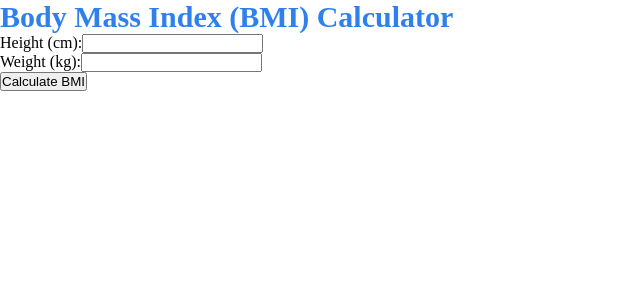
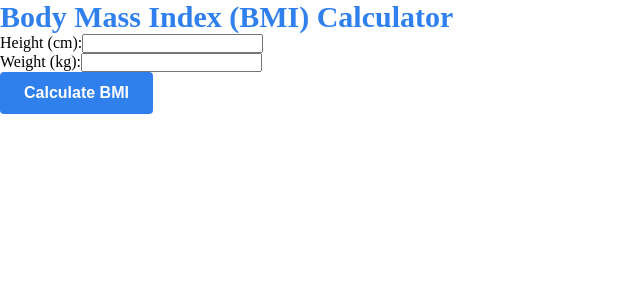
Before and after one commit to Pelani2/body-mass-index, a React (Create React App) app: page / in a window 1280 px wide. Shown: the top 300 px of the page, without its empty margins (0-640 px from the left). Built offline with nearby package versions, Linux system fonts and the light colour scheme.

Commit message:
styled button comp

```diff
--- a/src/components/BMICalculator/index.js
+++ b/src/components/BMICalculator/index.js
@@ -51,6 +51,7 @@ export default function BMICalculator() {
             </div>
             <Button
                 onClick={calculateBMI}
+                variant="primary"
             >
                 Calculate BMI
             </Button>
--- /dev/null
+++ b/src/components/Button/button-styles.scss
@@ -0,0 +1,34 @@
+@import "../../styles/colors.scss";
+
+.Button {
+    display: inline-block;
+    padding: 12px 24px;
+    font-size: 16px;
+    font-weight: bold;
+    text-align: center;
+    text-decoration: none;
+    border: none;
+    border-radius: 4px;
+    cursor: pointer;
+    transition: background-color 0.3s ease;
+
+    &.primary {
+        background-color: $primaryColor;
+        color: #FFFFFF;
+    }
+
+    &.secondary {
+        background-color: $secondaryColor;
+        color: #FFFFFF;
+    }
+
+    &.outline {
+        background-color: transparent;
+        color: $textColor;
+        border: 2px solid $textColor;
+    }
+
+    &:hover {
+        opacity: 0.8;
+    }
+}
--- a/src/components/Button/index.js
+++ b/src/components/Button/index.js
@@ -1,10 +1,14 @@
 import React from "react";
 import PropTypes from "prop-types";
+import "./button-styles.scss";
 
-const Button = ({ onClick, children }) => {
+const Button = ({ onClick, children, variant }) => {
+    const classNames = `Button ${variant || ""}`;
+
     return(
         <button
             onClick={onClick}
+            className={classNames}
         >
             {children}
         </button>
@@ -13,7 +17,8 @@ const Button = ({ onClick, children }) => {
 
 Button.propTypes = {
     onClick: PropTypes.func,
-    children: PropTypes.node
+    children: PropTypes.node,
+    variant: PropTypes.oneOf(["primary", "secondary", "outline"])
 };
 
 export default Button;
--- a/src/components/Typography/typography-styles.scss
+++ b/src/components/Typography/typography-styles.scss
@@ -20,13 +20,13 @@
     }
 
     &.h3 {
-        color: $secondayColor;
+        color: $secondaryColor;
         font-size: 24px;
         font-weight: bold;
     }
 
     &.h4 {
-        color: $secondayColor;
+        color: $secondaryColor;
         font-size: 20px;
         font-weight: bold;
     }
--- a/src/styles/colors.scss
+++ b/src/styles/colors.scss
@@ -1,5 +1,5 @@
 $primaryColor: #2F80ED;
-$secondayColor: #27AE60;
+$secondaryColor: #27AE60;
 $backgroundColor: #F5F7FA;
 $textColor: #333333;
 $headerColor: #4A4A4A;
```
